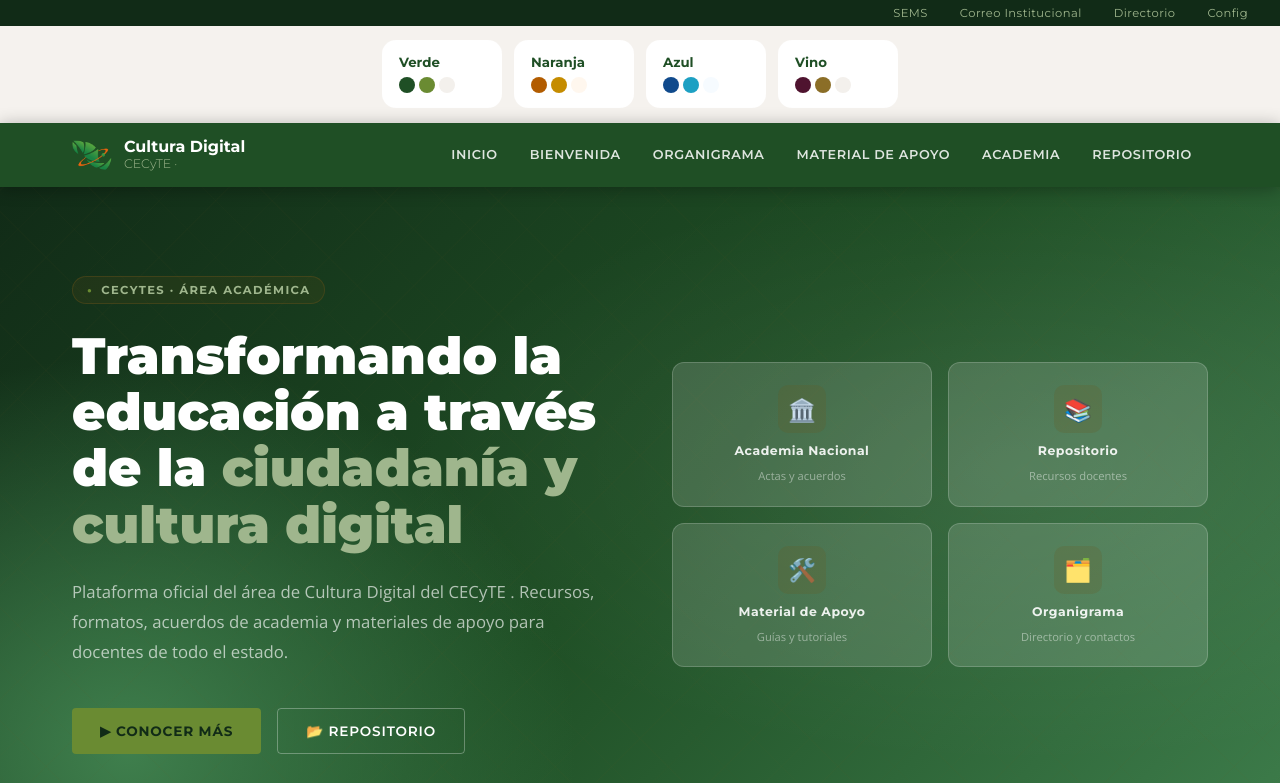
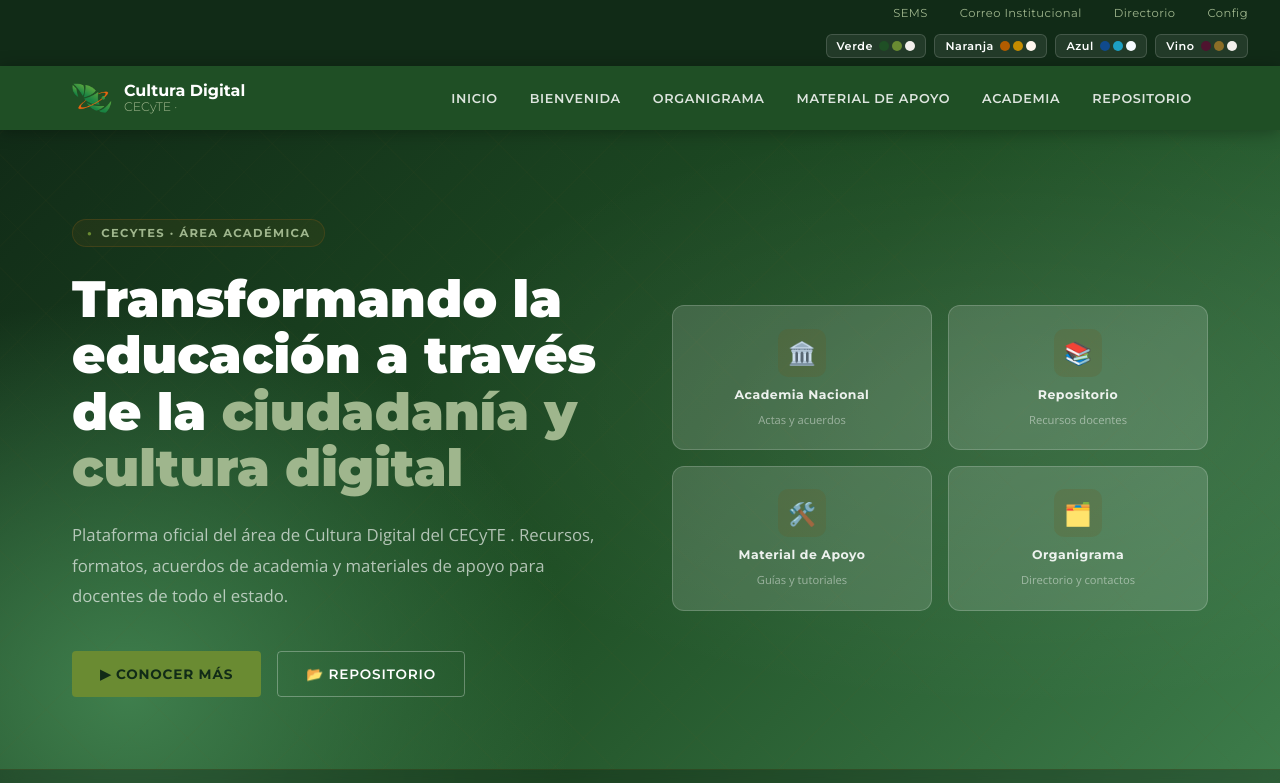
Before and after one commit to cesarsanc-ux/academia-cultura-digital, a plain HTML site: page index.html in a window 1280 px wide. Shown: the top 783 px of the page. Drawn offline with nearby package versions, Linux system fonts and the light colour scheme.

```diff
--- a/index.html
+++ b/index.html
@@ -48,29 +48,31 @@
     .topbar a:hover { text-decoration: underline; }
   .theme-swatch-bar {
     display: flex;
+    gap: 0.5rem;
+    background: var(--guinda-dark);
+    padding: 0.5rem 2rem;
+    justify-content: flex-end;
     flex-wrap: wrap;
-    gap: 0.75rem;
-    padding: 0.85rem 2rem;
-    background: rgba(255,255,255,0.12);
-    border-bottom: 1px solid rgba(255,255,255,0.12);
-    justify-content: center;
   }
   .theme-swatch {
-    border: 1px solid rgba(255,255,255,0.35);
-    border-radius: 14px;
-    background: rgba(255,255,255,0.95);
-    min-width: 120px;
-    padding: 0.85rem 1rem;
+    display: flex;
+    align-items: center;
+    gap: 0.4rem;
+    background: rgba(255,255,255,0.08);
+    border: 1px solid rgba(255,255,255,0.15);
+    border-radius: 6px;
+    padding: 4px 10px;
     cursor: pointer;
-    text-align: left;
-    transition: transform 0.2s, border-color 0.2s, box-shadow 0.2s;
-    color: var(--guinda-dark);
+    color: #fff;
+    font-family: 'Montserrat', sans-serif;
+    font-size: 0.7rem;
+    font-weight: 600;
+    transition: background 0.2s;
   }
-  .theme-swatch:hover { transform: translateY(-2px); border-color: var(--dorado); box-shadow: 0 8px 20px rgba(0,0,0,0.08); }
-  .theme-swatch.active { box-shadow: 0 0 0 3px rgba(37,160,195,0.18); }
-  .theme-swatch-title { display: block; font-family: 'Montserrat', sans-serif; font-weight: 700; margin-bottom: 0.45rem; color: var(--guinda); }
-  .theme-swatch-palette { display: flex; gap: 0.25rem; }
-  .theme-swatch-dot { width: 16px; height: 16px; border-radius: 50%; display: inline-block; }
+  .theme-swatch:hover { background: rgba(255,255,255,0.18); }
+  .theme-swatch-title { letter-spacing: 0.05em; }
+  .theme-swatch-palette { display: flex; gap: 3px; }
+  .theme-swatch-dot { width: 10px; height: 10px; border-radius: 50%; display: inline-block; }
 
     /* ── NAVBAR ── */
     nav {
```
Also changed, not shown: admin-noticias.html (+27 -7 lines).
